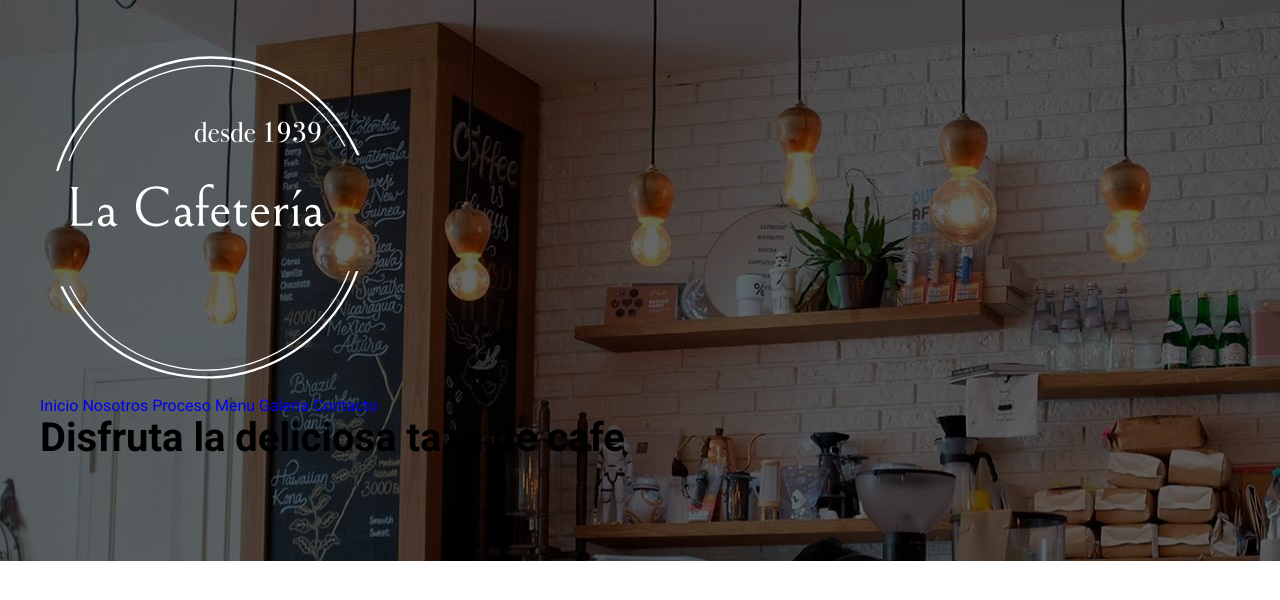
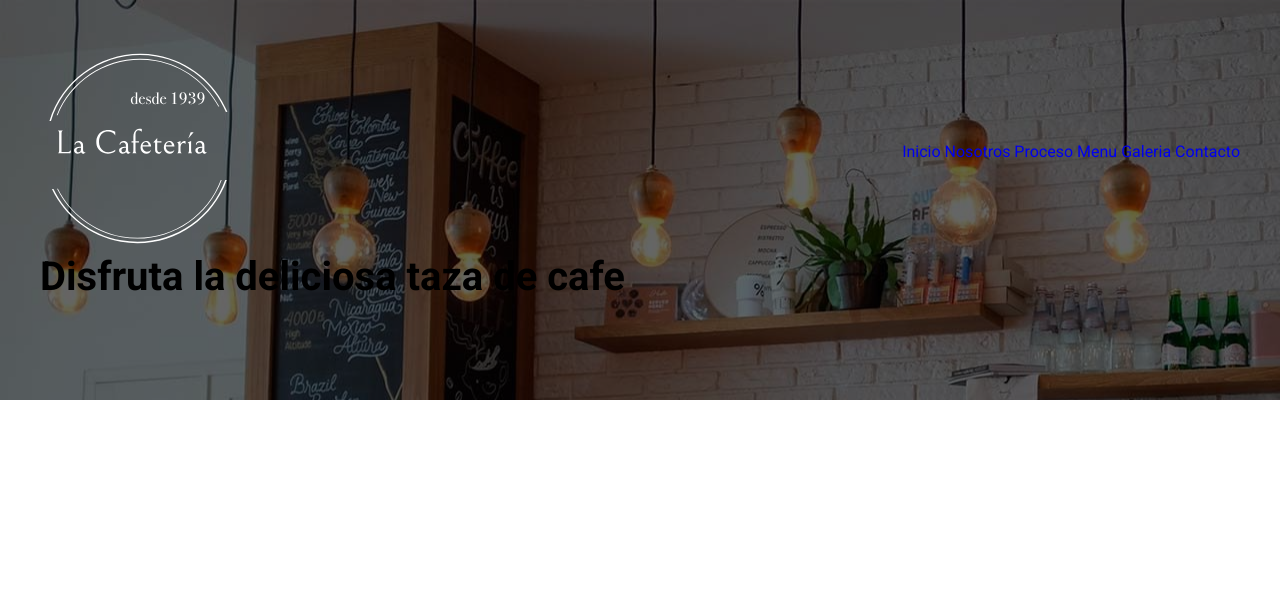
Before and after one commit to fabianallvarez/cafeteria, a website: page index.html in a window 1280 px wide. Drawn offline with Linux system fonts and the light colour scheme.

Commit message:
Ft: Ajustando barra de navegacion

```diff
--- /dev/null
+++ b/src/scss/header/_barra.scss
@@ -0,0 +1,22 @@
+@use 'base/mixins' as m;
+
+.barra {
+    display: flex;
+    flex-direction: column;
+
+    @include m.tablet {
+        flex-direction: row;
+        justify-content: space-between;
+        align-items: center;
+    }
+
+    .logo {
+        width: 50%;
+        margin: 0 auto;
+
+        @include m.tablet {
+            width: 20rem;
+            margin: 0;
+        }
+    }
+}
--- a/src/scss/header/_index.scss
+++ b/src/scss/header/_index.scss
@@ -1,2 +1,3 @@
 @forward 'header';
 @forward 'navegacion';
+@forward 'barra';
```
Also changed, not shown: build/css/app.css.
